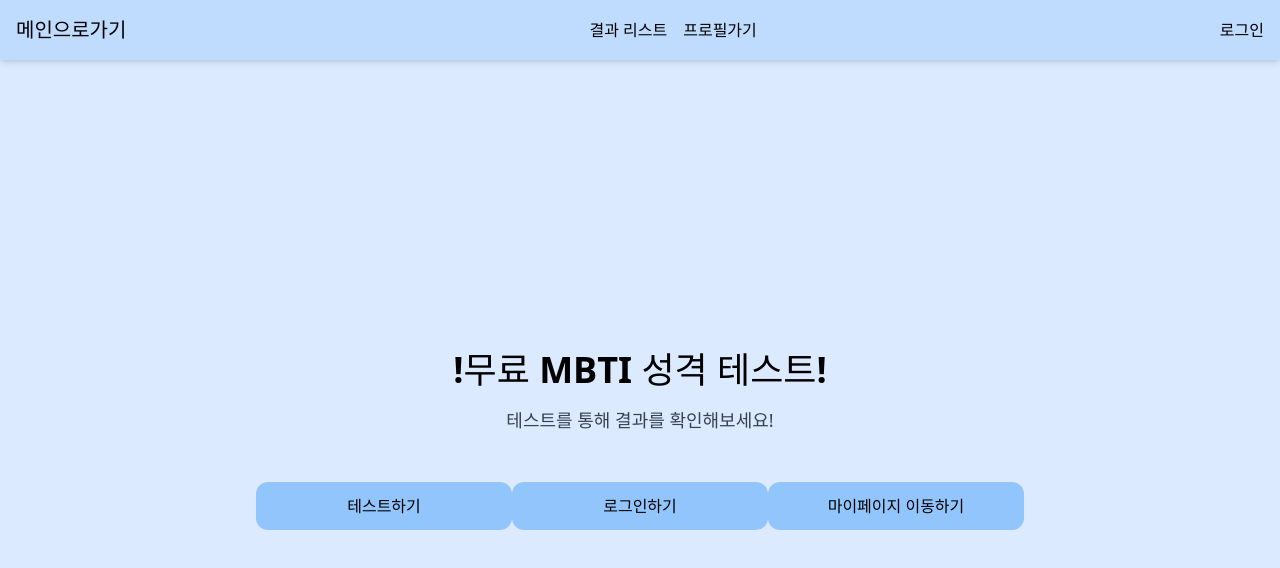
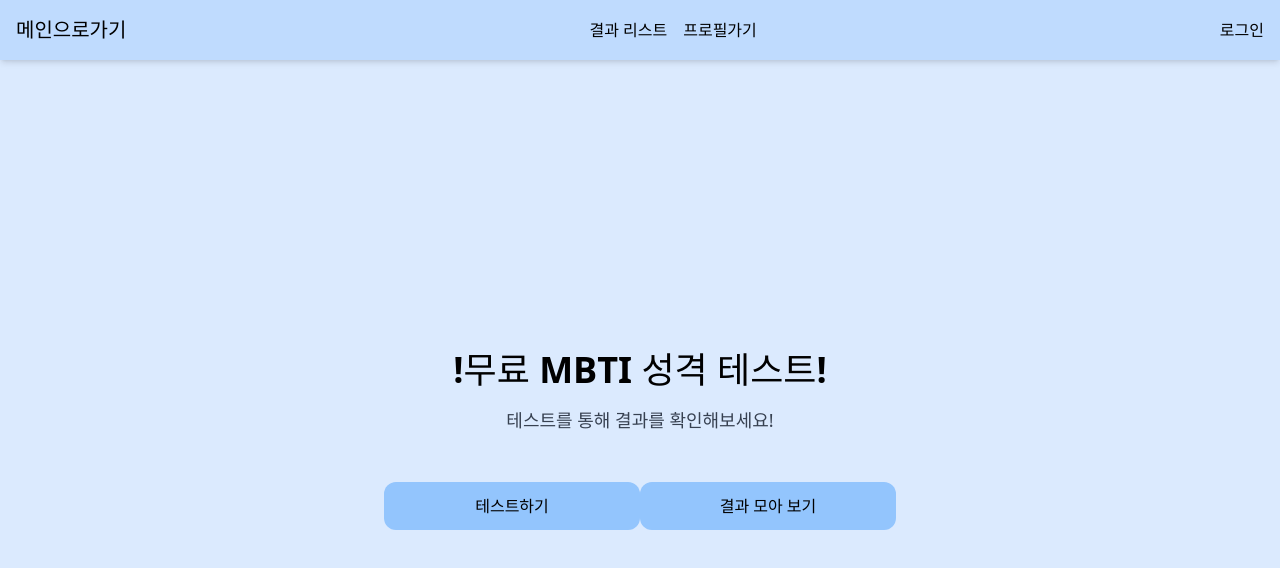
Before and after one commit to usuny0317/mbti-test, a React (Vite) app: page / in a window 1280 px wide. Shown: the top 568 px of the page. Built offline with nearby package versions, Linux system fonts and the light colour scheme.

Commit message:
set 서버 주소 변경 및 홈페이지 조금 수정

```diff
--- a/src/api/auth.js
+++ b/src/api/auth.js
@@ -1,7 +1,7 @@
 import axios from "axios";
 
-const API_URL = "https://www.nbcamp-react-auth.link";
-//json 서버 baseURL: "http:localhost:4000"
+/* const API_URL = "https://www.nbcamp-react-auth.link"; */
+const API_URL = "https://shine-silk-tilapia.glitch.me";
 
 //회원가입
 export const register = async (userData) => {
@@ -18,10 +18,8 @@
 // 유저 정보 받기
 export const getUserProfile = async (token) => {
   if (!token) {
-    console.error("❌ 토큰이 없음!");
     throw new Error("인증 토큰이 없습니다!");
   }
-
   try {
     const response = await axios.get(`${API_URL}/user`, {
       headers: {
@@ -29,9 +27,8 @@
       },
     });
     return response.data;
-  } catch (error) {
-    console.error("유저 정보 불러오기 실패1:", error);
-    throw error;
+  } catch (err) {
+    alert("유저 정보를 받아오지 못했습니다!" + err);
   }
 };
 
--- a/src/components/Navbar.jsx
+++ b/src/components/Navbar.jsx
@@ -8,17 +8,21 @@
   useEffect(() => {
     // localStorage 값이 변경될 때마다 상태 업데이트
     const handleStorageChange = () => {
-      setIsAuthenticated(!!localStorage.getItem("accessToken"));
+      let item = localStorage.getItem("accessToken");
+      setIsAuthenticated(!!item);
     };
-
+    // localstorage 리스너 달아서 변경되는 거 감지하는 코드라고 하는데..
     window.addEventListener("storage", handleStorageChange);
     return () => window.removeEventListener("storage", handleStorageChange);
   }, []);
+  //state로 두면 랜더링 되는 게 아니었나! 이상하게 진행되지 않음!
 
+  //로그아웃
   const handleLogout = () => {
     localStorage.clear();
-    setIsAuthenticated(false); // 상태 업데이트
+    setIsAuthenticated(false);
   };
+
   return (
     <nav className="fixed top-0 left-0 w-full bg-blue-200 text-black shadow-md p-4 flex justify-between items-center ">
       <Link to="/" className="text-xl font-bold hover:text-blue-300">
--- a/src/pages/Home.jsx
+++ b/src/pages/Home.jsx
@@ -29,27 +29,13 @@
           className="w-64 py-3 bg-blue-300 text-black font-semibold rounded-xl hover:bg-blue-400 transition"
           onClick={() => {
             const isAuthenticated = localStorage.getItem("accessToken");
-            if (isAuthenticated) {
-              alert("로그인 되어있습니다.");
-            } else {
-              navigate("/login");
-            }
-          }}
-        >
-          로그인하기
-        </button>
-
-        <button
-          className="w-64 py-3 bg-blue-300 text-black font-semibold rounded-xl hover:bg-blue-400 transition"
-          onClick={() => {
-            const isAuthenticated = localStorage.getItem("accessToken");
             if (!isAuthenticated) {
               alert("로그인이 필요합니다.");
             }
-            navigate("/profile");
+            navigate("/results");
           }}
         >
-          마이페이지 이동하기
+          결과 모아 보기
         </button>
       </div>
     </div>
--- a/src/pages/Signup.jsx
+++ b/src/pages/Signup.jsx
@@ -23,7 +23,7 @@
         navigate("/login");
       } else throw "실패!";
     } catch (err) {
-      console.log("회원가입 실패:" + err);
+      alert("회원가입 실패!!:" + err);
     }
   };
 
```
